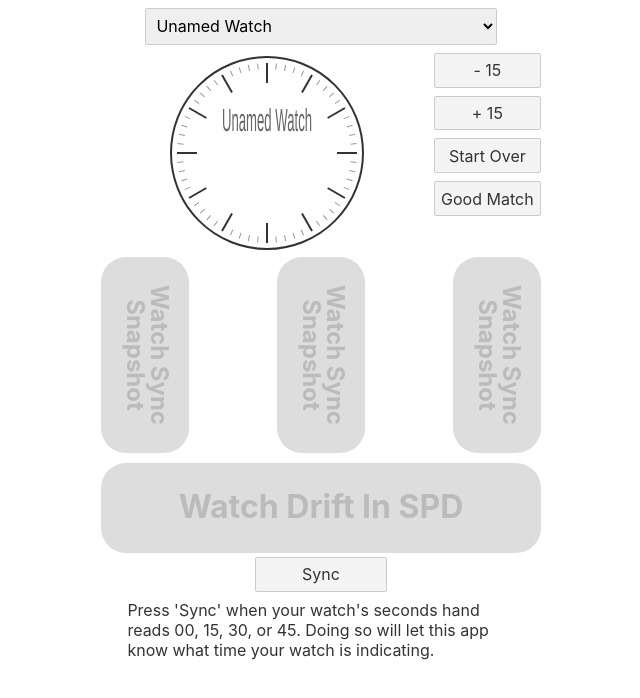
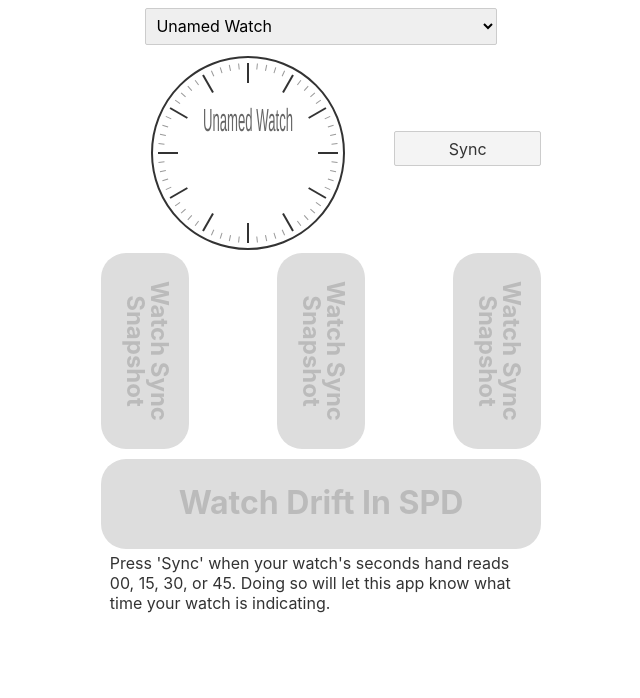
Before and after one commit to joshuaduggan/tractics, a Svelte app: page / in a window 1280 px wide. Shown: the top 698 px of the page, without its empty margins (319-959 px from the left). Built offline with nearby package versions, Linux system fonts and the light colour scheme; a web font is replaced by a local one.

Commit message:
Good state - ready for testers.

```diff
--- a/src/App.svelte
+++ b/src/App.svelte
@@ -74,47 +74,33 @@ function wasWatchAdjusted(wasIt) {
 </script>
 
 <main>
-<div align='center'>
-	<WatchSelect/><br/>
-	<Clock bind:offset bind:clockTime/>
-	<div class="butt-col" align="center">
-		<button class='basic-butt' on:click={retard15}>- 15</button>
-		<button class='basic-butt' on:click={advance15}>+ 15</button>
-		<button class='basic-butt' on:click={() => { $tage = 'SYNC'; }}>Start Over</button>
-		<button class='basic-butt' on:click={confirmWatchIndicated}>Good Match</button>
-	</div>
+<div id='top_manip'>
+	<div id="ws-div"><WatchSelect/></div>
+	<div id="clock-div"><Clock bind:offset bind:clockTime/></div>
+	{#if $tage == 'SYNC'}
+	<button class='b-single' on:click={syncTime}>Sync</button>
+	{:else if $tage == 'ALTER'}
+	<button class='b-one' on:click={advance15}>+ 15</button>
+	<button class='b-two' on:click={retard15}>- 15</button>
+	<button class='b-three' on:click={confirmWatchIndicated}>Good Match</button>
+	<button class='b-four' on:click={() => { $tage = 'SYNC'; }}>Start Over</button>
+	{:else if $tage == 'ADJUSTED'}
+	<button class='b-two' on:click={() => wasWatchAdjusted(true)}>Yes</button>
+	<button class='b-three' on:click={() => wasWatchAdjusted(false)}>No</button>
+	{:else if $tage == 'RESULTS'}
+	<button class='b-single' on:click={() => { $tage = 'SYNC'; }}>Restart Process</button>
+	{/if}
 </div>
 <Dragger/>
 {#if $tage == 'SYNC'}
-<div>
-	<div align="center"><button class='basic-butt' on:click={syncTime}>Sync</button></div>
-	<p>Press 'Sync' when your watch's seconds hand reads 00, 15, 30, or 45.
-		Doing so will let this app know what time your watch is indicating.
-	</p>
-</div>
+<p>Press 'Sync' when your watch's seconds hand reads 00, 15, 30, or 45.
+		Doing so will let this app know what time your watch is indicating.</p>
 {:else if $tage == 'ALTER'}
-<div>
-	<div align="center">
-	<button class='basic-butt' on:click={retard15}>- 15</button><br/>
-	<button class='basic-butt' on:click={advance15}>+ 15</button><br/>
-	<button class='basic-butt' on:click={() => { $tage = 'SYNC'; }}>Start Over</button>
-	<button class='basic-butt' on:click={confirmWatchIndicated}>Good Match</button>
-	</div>
-	<p>Does the app clock match the time on your watch? Adjust the clock as
+<p>Does the app clock match the time on your watch? Adjust the clock as
 		needed with the + or - 15 second increment buttons.</p>
-</div>
 {:else if $tage == 'ADJUSTED'}
-<div>
-	<div align="center">
-		<button class='basic-butt' on:click={() => wasWatchAdjusted(true)}>Yes</button>
-		<button class='basic-butt' on:click={() => wasWatchAdjusted(false)}>No</button>
-	</div>
-	<p>Has the watch been adjusted or has it's timekeeping otherwise been
+<p>Has the watch been adjusted or has it's timekeeping otherwise been
 		interrupted since last synced with this app?</p>
-</div>
-{/if}
-{#if $tage == 'RESULTS'}
-<div align="center"><button class='basic-butt' on:click={() => { $tage = 'SYNC'; }}>Restart Process</button></div>
 {/if}
 <Calc bind:this={calc}/>
 </main>
@@ -125,21 +111,43 @@ main {
 	max-width: 440px;
 	margin: auto;
 }
-/*Clock {
-	float:left;
-}*/
-.butt-col {
-	float: right;
-	/*vertical-align: middle;*/
-	display: inline-grid;
+#top_manip {
+	display: grid;
+	grid-template-columns: 2fr 1fr;
 }
-.basic-butt {
-	min-width: 30%;
-	/*display: block;*/
+#ws-div {
+/*	width: 100%;*/
+	grid-column: 1 / 3;
+	margin-left: 10%;
+	margin-right: 10%;
+}
+#clock-div {
+	grid-column: 1 / 2;
+	grid-row: 2 / 6;
+}
+.b-single {
+	grid-column: 2;
+	grid-row: 3 / 5;
+}
+.b-one {
+	grid-column: 2;
+	grid-row: 2;
+}
+.b-two {
+	grid-column: 2;
+	grid-row: 3;
+}
+.b-three {
+	grid-column: 2;
+	grid-row: 4;
+}
+.b-four {
+	grid-column: 2;
+	grid-row: 5;
 }
 p {
 	margin-top: 0;
-	padding-left: 6%;
-	padding-right: 6%;
+	padding-left: 2%;
+	padding-right: 2%;
 }
 </style>
--- a/src/components/Calc.svelte
+++ b/src/components/Calc.svelte
@@ -34,7 +34,7 @@ export function calcAccuracy(t) {
     trac = t;
 }
 </script>
-<div>
+
 <p>
 {#if $tage == 'RESULTS'}
     Your watch is now <strong>{trac.secondsOff} seconds</strong> from system time.
@@ -50,14 +50,13 @@ export function calcAccuracy(t) {
 {/if}
 </p>
 
-</div>
 <style>
 .spdres {
     background-color: yellow;
 }
 p {
     margin-top: 0;
-    padding-left: 6%;
-    padding-right: 6%;
+    padding-left: 2%;
+    padding-right: 2%;
 }
 </style>
--- a/src/components/Clock.svelte
+++ b/src/components/Clock.svelte
@@ -107,6 +107,8 @@ function updateClockTime() {
 	svg {
 		max-width: 200px;
 		max-height: 200px;
+		margin: auto;
+		display: block;
 		/*width: 100%;
 		height: 100%;*/
 	}
--- a/src/components/Dragger.svelte
+++ b/src/components/Dragger.svelte
@@ -5,7 +5,7 @@ import { watches, tage } from '../tracmanager.js';
 
 let moving = false;
 let touchLastX;
-const minSkipSpeed = 0.5;
+const minSkipSpeed = 0.3;
 let svgWidth = 0;
 let sliderRestX;
 const leftTwn = tweened(0, {duration:0});
--- a/src/components/WatchSelect.svelte
+++ b/src/components/WatchSelect.svelte
@@ -118,6 +118,6 @@ function selected() {
 
 <style>
 select {
-    width: 80%;
+    width: 100%;
 }
 </style>
```
